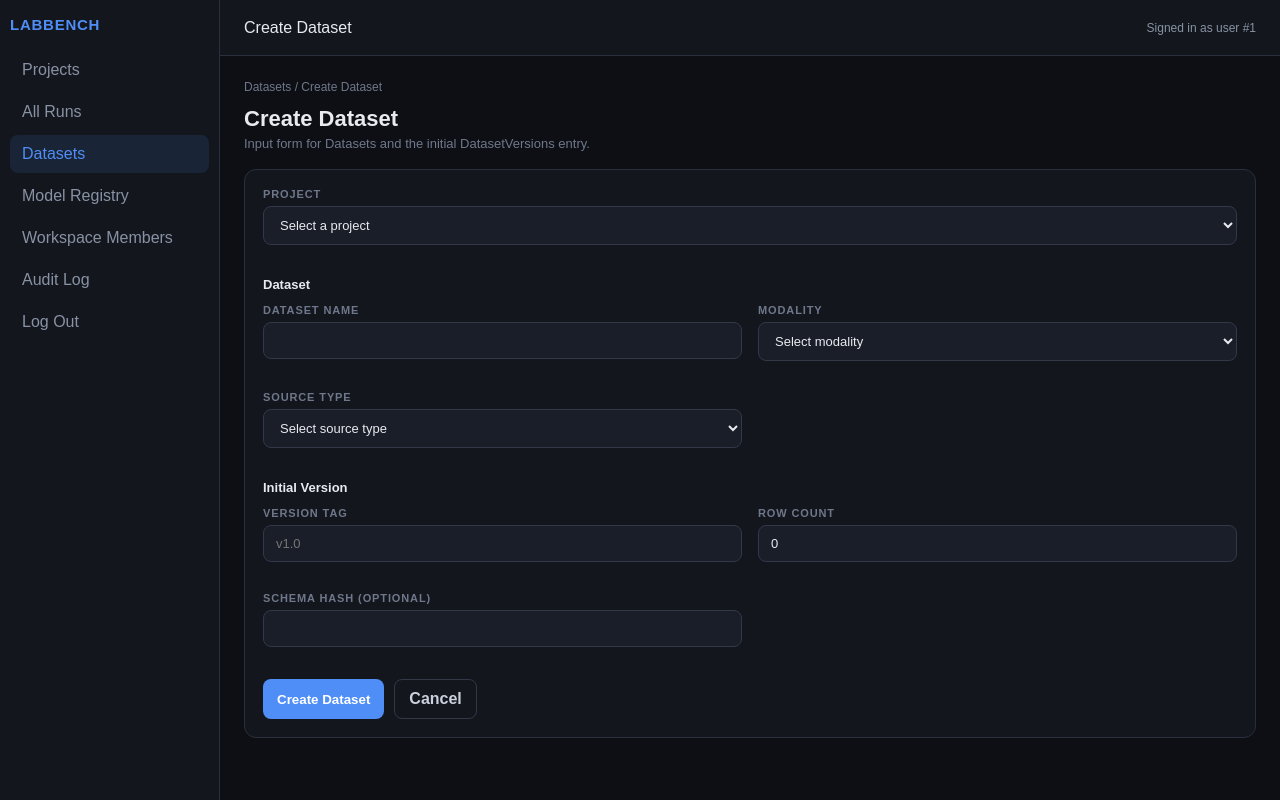
After one commit to uzch/LabBench_demo, a PHP site: page /create_dataset.php in a window 1280 px wide. The commit adds this page. Run offline with PHP 8.4, Linux system fonts and the light colour scheme; the visitor is signed in with stand-in values (Sample User, id 1); data that the repository does not hold is empty; a stand-in replaces the project's code that opens the database connection.

Commit message:
Add create dataset functionality
- Replace the static create_dataset.html stub with a functional PHP form
- Insert Datasets and DatasetVersions atomically in a single transaction
- Enforce workspace-scoped access via Projects -> WorkspaceMembers
- Validate all fields via validate_dataset() in audit_helpers.php
- Audit-log on success; wire the + Add Dataset link in project_detail

```diff
--- a/audit_helpers.php
+++ b/audit_helpers.php
@@ -106,6 +106,52 @@ function validate_member(array $input): array
     $allowed = ['admin', 'member', 'viewer'];
     if (!in_array($role, $allowed, true)) {
         $errors[] = 'Role must be admin, member, or viewer.';
+    }
+    return $errors;
+}
+
+/**
+ * @param array<string,mixed> $input
+ * @return array<int,string>
+ */
+function validate_dataset(array $input, bool $is_create = true): array
+{
+    $errors = [];
+    if ($is_create) {
+        $pid = $input['project_id'] ?? '';
+        if ($pid === '' || !ctype_digit((string) $pid)) {
+            $errors[] = 'Please select a project.';
+        }
+    }
+    $name = trim((string) ($input['dataset_name'] ?? ''));
+    if ($name === '') {
+        $errors[] = 'Dataset name is required.';
+    } elseif (mb_strlen($name) > 150) {
+        $errors[] = 'Dataset name must be at most 150 characters.';
+    }
+    $modality = (string) ($input['modality'] ?? '');
+    if (!in_array($modality, ['image', 'text', 'tabular', 'audio', 'video'], true)) {
+        $errors[] = 'Modality must be one of: image, text, tabular, audio, video.';
+    }
+    $source_type = (string) ($input['source_type'] ?? '');
+    if (!in_array($source_type, ['public', 'internal', 'synthetic'], true)) {
+        $errors[] = 'Source type must be one of: public, internal, synthetic.';
+    }
+    if ($is_create) {
+        $version_tag = trim((string) ($input['version_tag'] ?? ''));
+        if ($version_tag === '') {
+            $errors[] = 'Initial version tag is required.';
+        } elseif (mb_strlen($version_tag) > 50) {
+            $errors[] = 'Version tag must be at most 50 characters.';
+        }
+        $row_count = (string) ($input['row_count'] ?? '0');
+        if ($row_count !== '' && (!ctype_digit($row_count) || (int) $row_count < 0)) {
+            $errors[] = 'Row count must be a non-negative integer.';
+        }
+        $schema_hash = trim((string) ($input['schema_hash'] ?? ''));
+        if ($schema_hash !== '' && mb_strlen($schema_hash) > 64) {
+            $errors[] = 'Schema hash must be at most 64 characters.';
+        }
     }
     return $errors;
 }
--- /dev/null
+++ b/create_dataset.php
@@ -0,0 +1,208 @@
+<?php
+declare(strict_types=1);
+
+require_once __DIR__ . '/db.php';
+require_once __DIR__ . '/audit_helpers.php';
+
+require_login();
+$uid = current_user_id();
+
+$st = $pdo->prepare(
+    'SELECT p.project_id, p.project_name, w.workspace_name
+     FROM Projects p
+     INNER JOIN Workspaces w ON w.workspace_id = p.workspace_id
+     INNER JOIN WorkspaceMembers wm ON wm.workspace_id = p.workspace_id AND wm.user_id = ?
+     ORDER BY p.project_name'
+);
+$st->execute([$uid]);
+$projects = $st->fetchAll();
+
+$preselect_pid = isset($_GET['project_id']) && ctype_digit((string) $_GET['project_id'])
+    ? (int) $_GET['project_id']
+    : 0;
+
+$errors = [];
+
+if ($_SERVER['REQUEST_METHOD'] === 'POST') {
+    $errors = validate_dataset($_POST);
+    $pid = isset($_POST['project_id']) && ctype_digit((string) $_POST['project_id'])
+        ? (int) $_POST['project_id']
+        : 0;
+
+    $wid = 0;
+    if ($errors === [] && $pid > 0) {
+        $st = $pdo->prepare(
+            'SELECT p.workspace_id FROM Projects p
+             INNER JOIN WorkspaceMembers wm ON wm.workspace_id = p.workspace_id AND wm.user_id = ?
+             WHERE p.project_id = ?'
+        );
+        $st->execute([$uid, $pid]);
+        $row = $st->fetch();
+        if ($row === false) {
+            $errors[] = 'You do not have access to that project.';
+        } else {
+            $wid = (int) $row['workspace_id'];
+        }
+    }
+
+    if ($errors === []) {
+        $dataset_name = trim((string) $_POST['dataset_name']);
+        $modality     = (string) $_POST['modality'];
+        $source_type  = (string) $_POST['source_type'];
+        $version_tag  = trim((string) $_POST['version_tag']);
+        $row_count    = isset($_POST['row_count']) && $_POST['row_count'] !== '' ? (int) $_POST['row_count'] : 0;
+        $schema_hash  = trim((string) ($_POST['schema_hash'] ?? ''));
+        $schema_hash  = $schema_hash !== '' ? $schema_hash : null;
+
+        try {
+            $pdo->beginTransaction();
+
+            $st = $pdo->prepare(
+                'INSERT INTO Datasets (project_id, dataset_name, modality, source_type)
+                 VALUES (?, ?, ?, ?)'
+            );
+            $st->execute([$pid, $dataset_name, $modality, $source_type]);
+            $dataset_id = (int) $pdo->lastInsertId();
+
+            $st = $pdo->prepare(
+                'INSERT INTO DatasetVersions (dataset_id, version_tag, row_count, schema_hash, created_at)
+                 VALUES (?, ?, ?, ?, NOW())'
+            );
+            $st->execute([$dataset_id, $version_tag, $row_count, $schema_hash]);
+
+            log_audit($pdo, $wid, 'create', 'dataset', $dataset_id);
+            $pdo->commit();
+            set_flash('success', 'Dataset created.');
+            redirect('project_detail.php?id=' . $pid);
+        } catch (Throwable $e) {
+            if ($pdo->inTransaction()) {
+                $pdo->rollBack();
+            }
+            set_flash('error', 'Could not create dataset. Please try again.');
+            redirect('create_dataset.php' . ($preselect_pid > 0 ? '?project_id=' . $preselect_pid : ''));
+        }
+    }
+}
+
+$selected_pid = (int) ($_POST['project_id'] ?? $preselect_pid);
+$cancel_href  = $selected_pid > 0 ? 'project_detail.php?id=' . $selected_pid : 'projects.php';
+?>
+<!DOCTYPE html>
+<html lang="en">
+<head>
+  <meta charset="UTF-8" />
+  <meta name="viewport" content="width=device-width, initial-scale=1.0" />
+  <title>LabBench - Create Dataset</title>
+  <link rel="stylesheet" href="styles.css" />
+</head>
+<body>
+  <div class="layout">
+    <aside class="sidebar">
+      <div class="logo">LABBENCH</div>
+      <nav class="nav">
+        <?php render_sidebar('datasets'); ?>
+      </nav>
+    </aside>
+    <div class="main">
+      <header class="header">
+        <div>Create Dataset</div>
+        <div class="header-right">Signed in as user #<?php echo h((string) $uid); ?></div>
+      </header>
+      <main class="content">
+
+<?php if ($errors !== []): ?>
+<div class="card" style="border:1px solid #9b2c2c;background:rgba(239,68,68,0.12);margin-bottom:18px;">
+  <div class="card-title">Please fix the following</div>
+  <ul style="margin:0;padding-left:18px;">
+    <?php foreach ($errors as $e): ?>
+      <li><?php echo h($e); ?></li>
+    <?php endforeach; ?>
+  </ul>
+</div>
+<?php endif; ?>
+
+<div class="breadcrumb"><a href="datasets.html">Datasets</a> / Create Dataset</div>
+<h1 class="page-title">Create Dataset</h1>
+<p class="page-sub">Input form for Datasets and the initial DatasetVersions entry.</p>
+
+<div class="card">
+  <form action="create_dataset.php" method="post">
+    <div class="form-grid single">
+      <div class="form-group">
+        <label for="project_id">Project</label>
+        <select id="project_id" name="project_id" required>
+          <option value="">Select a project</option>
+          <?php foreach ($projects as $p): ?>
+            <option value="<?php echo h((string) $p['project_id']); ?>"
+              <?php echo $selected_pid === (int) $p['project_id'] ? ' selected' : ''; ?>>
+              <?php echo h($p['project_name']); ?> &mdash; <?php echo h($p['workspace_name']); ?>
+            </option>
+          <?php endforeach; ?>
+        </select>
+      </div>
+    </div>
+
+    <div class="card-title" style="margin-top:18px;">Dataset</div>
+    <div class="form-grid">
+      <div class="form-group">
+        <label for="dataset_name">Dataset Name</label>
+        <input type="text" id="dataset_name" name="dataset_name" maxlength="150" required
+               value="<?php echo h((string) ($_POST['dataset_name'] ?? '')); ?>" />
+      </div>
+      <div class="form-group">
+        <label for="modality">Modality</label>
+        <select id="modality" name="modality" required>
+          <option value="">Select modality</option>
+          <?php foreach (['image', 'text', 'tabular', 'audio', 'video'] as $opt): ?>
+            <option value="<?php echo h($opt); ?>"
+              <?php echo (($_POST['modality'] ?? '') === $opt) ? ' selected' : ''; ?>>
+              <?php echo h($opt); ?>
+            </option>
+          <?php endforeach; ?>
+        </select>
+      </div>
+      <div class="form-group">
+        <label for="source_type">Source Type</label>
+        <select id="source_type" name="source_type" required>
+          <option value="">Select source type</option>
+          <?php foreach (['public', 'internal', 'synthetic'] as $opt): ?>
+            <option value="<?php echo h($opt); ?>"
+              <?php echo (($_POST['source_type'] ?? '') === $opt) ? ' selected' : ''; ?>>
+              <?php echo h($opt); ?>
+            </option>
+          <?php endforeach; ?>
+        </select>
+      </div>
+    </div>
+
+    <div class="card-title" style="margin-top:18px;">Initial Version</div>
+    <div class="form-grid">
+      <div class="form-group">
+        <label for="version_tag">Version Tag</label>
+        <input type="text" id="version_tag" name="version_tag" maxlength="50" placeholder="v1.0" required
+               value="<?php echo h((string) ($_POST['version_tag'] ?? '')); ?>" />
+      </div>
+      <div class="form-group">
+        <label for="row_count">Row Count</label>
+        <input type="number" id="row_count" name="row_count" min="0"
+               value="<?php echo h((string) ($_POST['row_count'] ?? '0')); ?>" />
+      </div>
+      <div class="form-group">
+        <label for="schema_hash">Schema Hash <span class="muted">(optional)</span></label>
+        <input type="text" id="schema_hash" name="schema_hash" maxlength="64"
+               value="<?php echo h((string) ($_POST['schema_hash'] ?? '')); ?>" />
+      </div>
+    </div>
+
+    <div class="form-actions">
+      <button type="submit">Create Dataset</button>
+      <a class="button secondary" href="<?php echo h($cancel_href); ?>">Cancel</a>
+    </div>
+  </form>
+</div>
+
+      </main>
+    </div>
+  </div>
+</body>
+</html>
--- a/project_detail.php
+++ b/project_detail.php
@@ -97,7 +97,7 @@ $pname = (string) $project['project_name'];
   <a class="button secondary" href="edit_project.php?id=<?php echo h((string) $id); ?>">Edit Project</a>
   <a class="button" href="log_run.php?project_id=<?php echo h((string) $id); ?>">+ Log Run</a>
   <a class="button secondary" href="create_model.php?project_id=<?php echo h((string) $id); ?>">+ Add Model</a>
-  <a class="button secondary" href="create_dataset.html">+ Add Dataset</a>
+  <a class="button secondary" href="create_dataset.php?project_id=<?php echo h((string) $id); ?>">+ Add Dataset</a>
 </div>
 
 <div class="stats">
```
